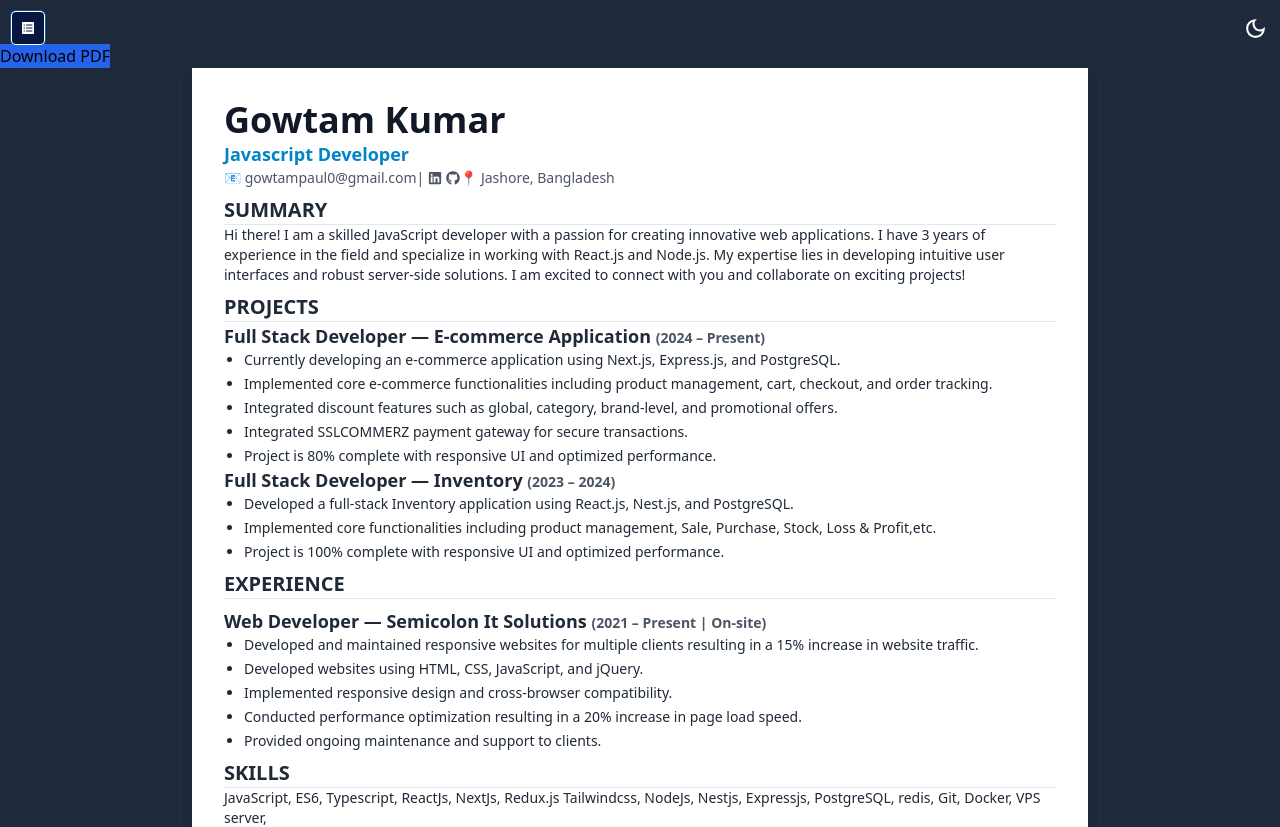
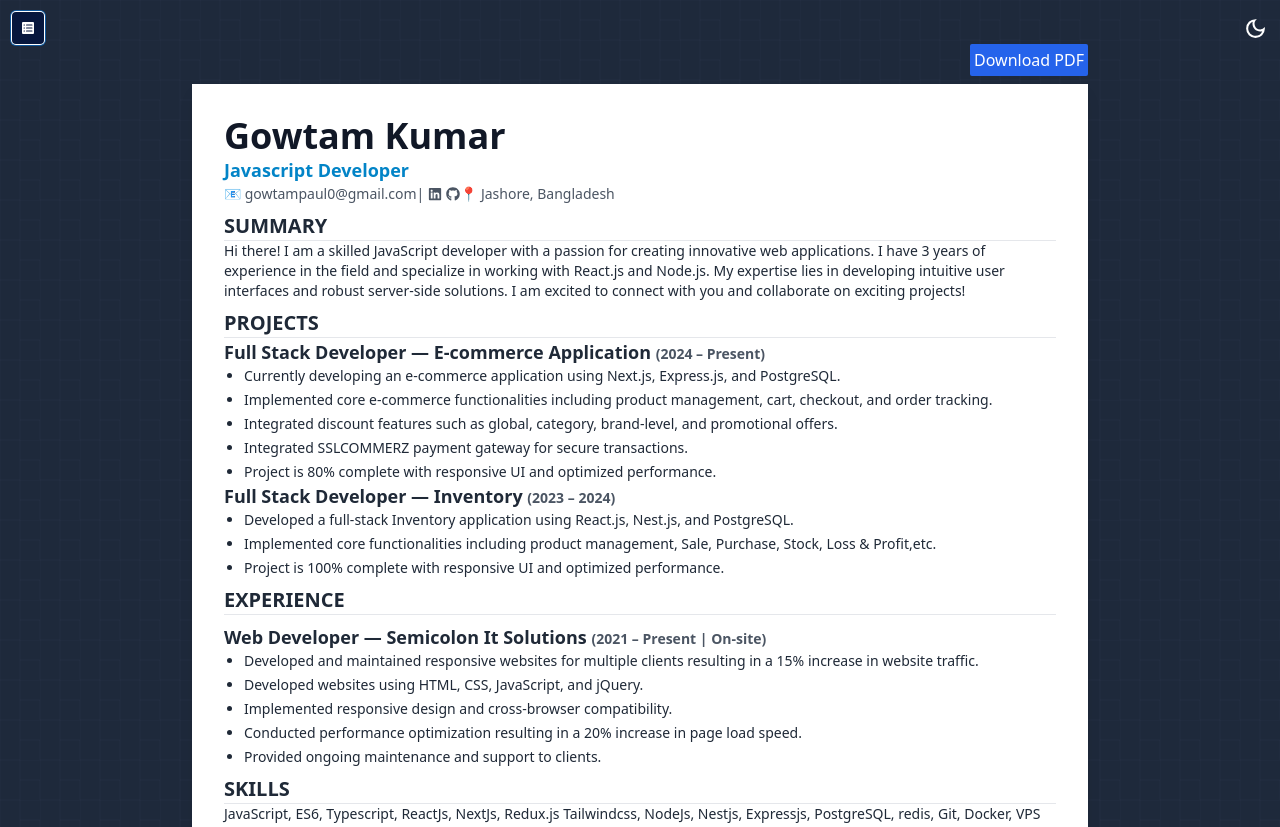
Before and after one commit to gowtamkumar/my-portfolio, a Next.js app: page /resume in a window 1280 px wide. Shown: the top 827 px of the page. Built offline with nearby package versions, Linux system fonts and the light colour scheme.

Commit message:
resume desing update

```diff
--- a/app/resume/page.tsx
+++ b/app/resume/page.tsx
@@ -70,10 +70,10 @@ export default function Resume() {
 
   return (
     <div>
-      <div className="container">
+      <div className="max-w-4xl mx-auto flex justify-end">
         <button
           onClick={handleDownloadPdf}
-          className=" bg-blue-600 text-whiterounded-lg"
+          className=" bg-blue-600 text-white rounded-sm p-1 mb-2"
         >
           Download PDF
         </button>
```
